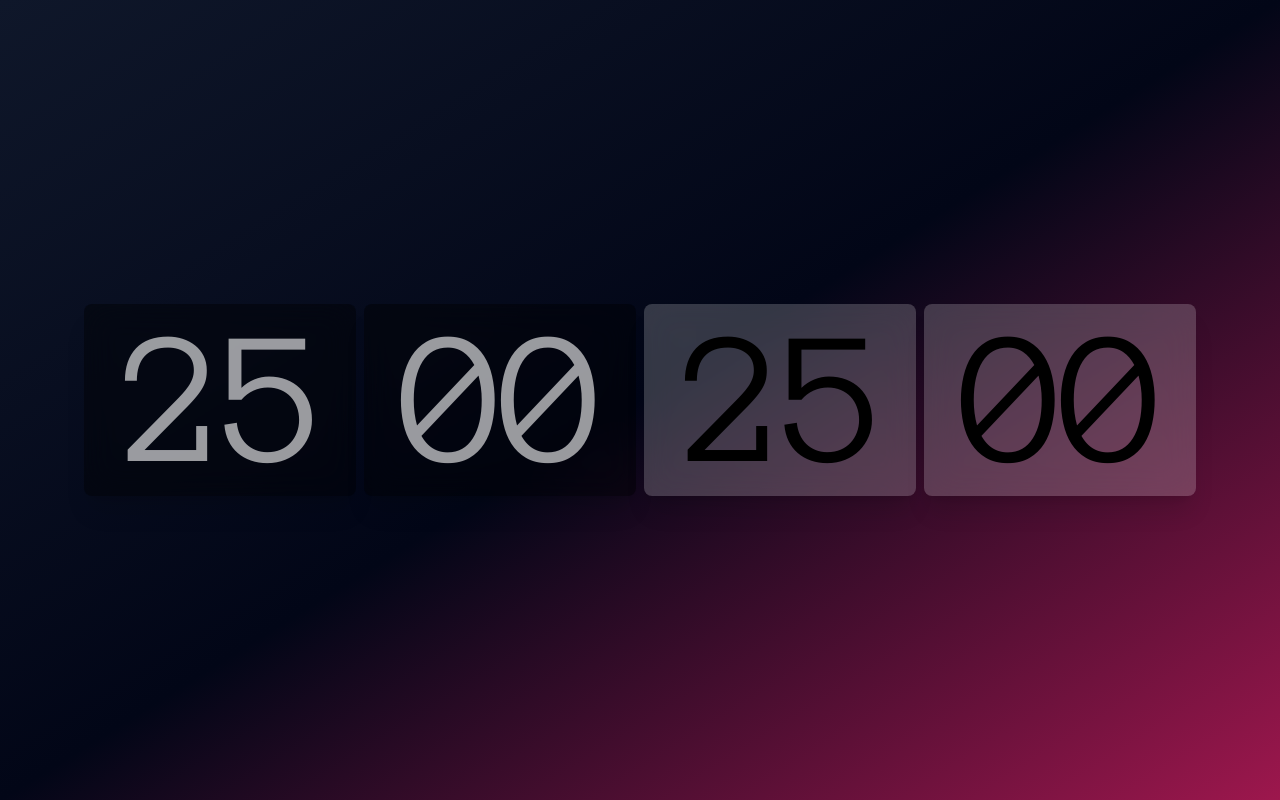
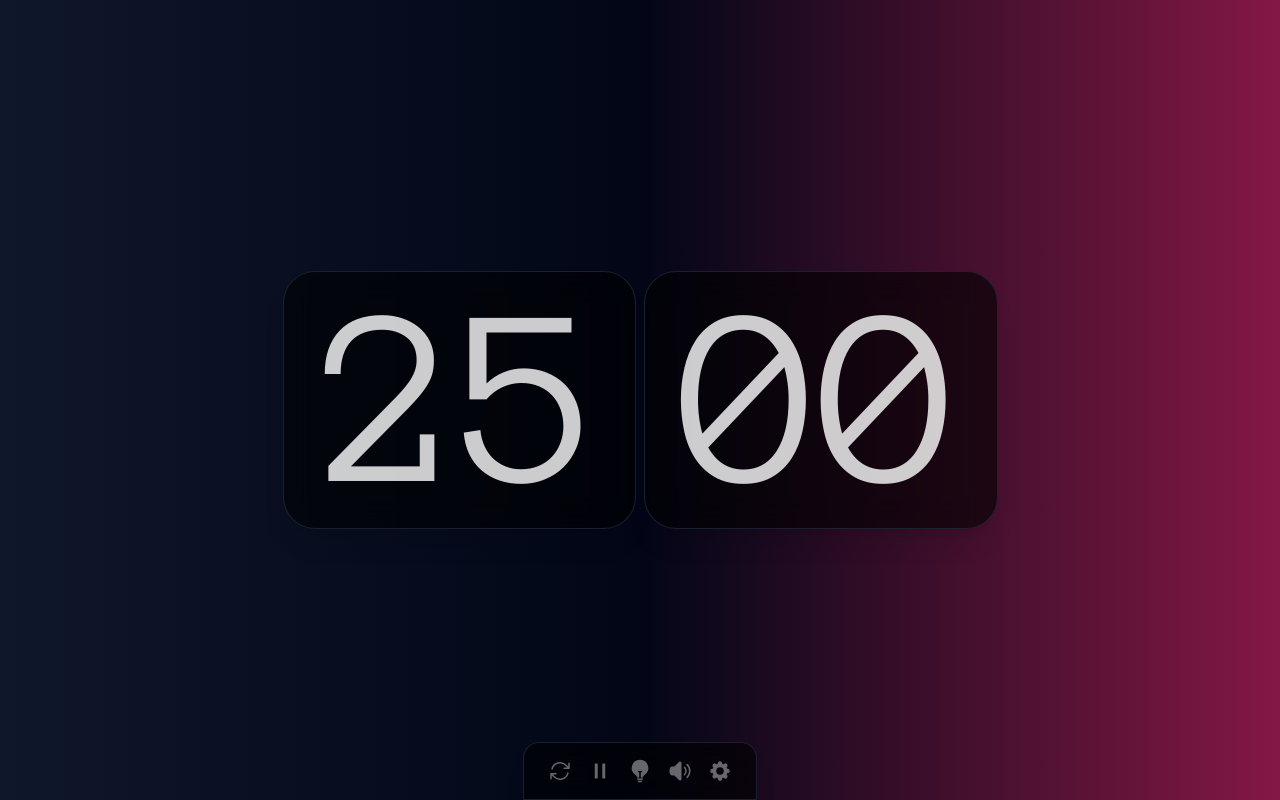
Before and after one commit to MarcusVeres/pomo-pro, a website: page index.html in a window 1280 px wide. Drawn offline with nearby package versions, Linux system fonts and the light colour scheme; files that its build step writes are made by us from their sources.

Commit message:
WIP design / layout

```diff
--- a/index.html
+++ b/index.html
@@ -11,22 +11,54 @@
 </head>
 <body>
 
-  <main class="flex items-center justify-center min-h-screen gap-2 bg-gradient-to-br from-slate-900 via-slate-950 to-pink-800">
+  <nav class="pt-4 pb-4 px-6 text-center border rounded-t-[16px] shadow-xl border-slate-800 bg-black/60 backdrop-blur-lg border-opacity-80 absolute bottom-0 left-1/2 transform -translate-x-1/2">
+    <ul class="flex flex-row gap-4 text-white/40">
+      <li class="transition-all duration-500 ease-in-out cursor-pointer hover:text-white">
+        <svg xmlns="http://www.w3.org/2000/svg" viewBox="0 0 24 24" fill="currentColor" class="size-6">
+          <path fill-rule="evenodd" d="M4.755 10.059a7.5 7.5 0 0 1 12.548-3.364l1.903 1.903h-3.183a.75.75 0 1 0 0 1.5h4.992a.75.75 0 0 0 .75-.75V4.356a.75.75 0 0 0-1.5 0v3.18l-1.9-1.9A9 9 0 0 0 3.306 9.67a.75.75 0 1 0 1.45.388Zm15.408 3.352a.75.75 0 0 0-.919.53 7.5 7.5 0 0 1-12.548 3.364l-1.902-1.903h3.183a.75.75 0 0 0 0-1.5H2.984a.75.75 0 0 0-.75.75v4.992a.75.75 0 0 0 1.5 0v-3.18l1.9 1.9a9 9 0 0 0 15.059-4.035.75.75 0 0 0-.53-.918Z" clip-rule="evenodd" />
+        </svg>
+      </li>
+      <li class="transition-all duration-500 ease-in-out cursor-pointer hover:text-white">
+        <svg xmlns="http://www.w3.org/2000/svg" viewBox="0 0 24 24" fill="currentColor" class="size-6">
+          <path fill-rule="evenodd" d="M6.75 5.25a.75.75 0 0 1 .75-.75H9a.75.75 0 0 1 .75.75v13.5a.75.75 0 0 1-.75.75H7.5a.75.75 0 0 1-.75-.75V5.25Zm7.5 0A.75.75 0 0 1 15 4.5h1.5a.75.75 0 0 1 .75.75v13.5a.75.75 0 0 1-.75.75H15a.75.75 0 0 1-.75-.75V5.25Z" clip-rule="evenodd" />
+        </svg>
+      </li>
+      <li class="transition-all duration-500 ease-in-out cursor-pointer hover:text-white">
+        <svg xmlns="http://www.w3.org/2000/svg" viewBox="0 0 24 24" fill="currentColor" class="size-6">
+          <path d="M12 .75a8.25 8.25 0 0 0-4.135 15.39c.686.398 1.115 1.008 1.134 1.623a.75.75 0 0 0 .577.706c.352.083.71.148 1.074.195.323.041.6-.218.6-.544v-4.661a6.714 6.714 0 0 1-.937-.171.75.75 0 1 1 .374-1.453 5.261 5.261 0 0 0 2.626 0 .75.75 0 1 1 .374 1.452 6.712 6.712 0 0 1-.937.172v4.66c0 .327.277.586.6.545.364-.047.722-.112 1.074-.195a.75.75 0 0 0 .577-.706c.02-.615.448-1.225 1.134-1.623A8.25 8.25 0 0 0 12 .75Z" />
+          <path fill-rule="evenodd" d="M9.013 19.9a.75.75 0 0 1 .877-.597 11.319 11.319 0 0 0 4.22 0 .75.75 0 1 1 .28 1.473 12.819 12.819 0 0 1-4.78 0 .75.75 0 0 1-.597-.876ZM9.754 22.344a.75.75 0 0 1 .824-.668 13.682 13.682 0 0 0 2.844 0 .75.75 0 1 1 .156 1.492 15.156 15.156 0 0 1-3.156 0 .75.75 0 0 1-.668-.824Z" clip-rule="evenodd" />
+        </svg>
+      </li>
+      <li class="transition-all duration-500 ease-in-out cursor-pointer hover:text-white">
+        <svg xmlns="http://www.w3.org/2000/svg" viewBox="0 0 24 24" fill="currentColor" class="size-6">
+          <path d="M13.5 4.06c0-1.336-1.616-2.005-2.56-1.06l-4.5 4.5H4.508c-1.141 0-2.318.664-2.66 1.905A9.76 9.76 0 0 0 1.5 12c0 .898.121 1.768.35 2.595.341 1.24 1.518 1.905 2.659 1.905h1.93l4.5 4.5c.945.945 2.561.276 2.561-1.06V4.06ZM18.584 5.106a.75.75 0 0 1 1.06 0c3.808 3.807 3.808 9.98 0 13.788a.75.75 0 0 1-1.06-1.06 8.25 8.25 0 0 0 0-11.668.75.75 0 0 1 0-1.06Z" />
+          <path d="M15.932 7.757a.75.75 0 0 1 1.061 0 6 6 0 0 1 0 8.486.75.75 0 0 1-1.06-1.061 4.5 4.5 0 0 0 0-6.364.75.75 0 0 1 0-1.06Z" />
+        </svg>
+      </li>
+      <li class="transition-all duration-500 ease-in-out cursor-pointer hover:text-white">
+        <svg xmlns="http://www.w3.org/2000/svg" viewBox="0 0 24 24" fill="currentColor" class="size-6">
+          <path fill-rule="evenodd" d="M11.828 2.25c-.916 0-1.699.663-1.85 1.567l-.091.549a.798.798 0 0 1-.517.608 7.45 7.45 0 0 0-.478.198.798.798 0 0 1-.796-.064l-.453-.324a1.875 1.875 0 0 0-2.416.2l-.243.243a1.875 1.875 0 0 0-.2 2.416l.324.453a.798.798 0 0 1 .064.796 7.448 7.448 0 0 0-.198.478.798.798 0 0 1-.608.517l-.55.092a1.875 1.875 0 0 0-1.566 1.849v.344c0 .916.663 1.699 1.567 1.85l.549.091c.281.047.508.25.608.517.06.162.127.321.198.478a.798.798 0 0 1-.064.796l-.324.453a1.875 1.875 0 0 0 .2 2.416l.243.243c.648.648 1.67.733 2.416.2l.453-.324a.798.798 0 0 1 .796-.064c.157.071.316.137.478.198.267.1.47.327.517.608l.092.55c.15.903.932 1.566 1.849 1.566h.344c.916 0 1.699-.663 1.85-1.567l.091-.549a.798.798 0 0 1 .517-.608 7.52 7.52 0 0 0 .478-.198.798.798 0 0 1 .796.064l.453.324a1.875 1.875 0 0 0 2.416-.2l.243-.243c.648-.648.733-1.67.2-2.416l-.324-.453a.798.798 0 0 1-.064-.796c.071-.157.137-.316.198-.478.1-.267.327-.47.608-.517l.55-.091a1.875 1.875 0 0 0 1.566-1.85v-.344c0-.916-.663-1.699-1.567-1.85l-.549-.091a.798.798 0 0 1-.608-.517 7.507 7.507 0 0 0-.198-.478.798.798 0 0 1 .064-.796l.324-.453a1.875 1.875 0 0 0-.2-2.416l-.243-.243a1.875 1.875 0 0 0-2.416-.2l-.453.324a.798.798 0 0 1-.796.064 7.462 7.462 0 0 0-.478-.198.798.798 0 0 1-.517-.608l-.091-.55a1.875 1.875 0 0 0-1.85-1.566h-.344ZM12 15.75a3.75 3.75 0 1 0 0-7.5 3.75 3.75 0 0 0 0 7.5Z" clip-rule="evenodd" />
+        </svg>
+      </li>
+    </ul>
+  </nav>
+
+  <main class="flex items-center justify-center min-h-screen gap-2 bg-gradient-to-r from-slate-900 via-slate-950 to-pink-900">
 
     <!-- BLACK BG -->
-    <div class="relative px-10 text-center rounded-lg shadow-xl bg-black/40 backdrop-blur-lg">
-      <h2 class="text-center font-mono font-normal text-[192px] -mr-2 p-0 leading-none tracking-tight text-white/60">
+    <div class="relative px-10 text-center border rounded-[32px] shadow-xl border-opacity-80 border-slate-800 bg-black/60 backdrop-blur-lg">
+      <h2 class="text-center font-mono font-normal text-[256px] -mr-2 p-0 leading-none tracking-normal text-white/80">
         25
       </h2>
     </div>
-    <div class="relative px-10 text-center rounded-lg shadow-xl bg-black/40 backdrop-blur-lg">
-      <h2 class="text-center font-mono font-normal text-[192px] -mr-2 p-0 leading-none tracking-tight text-white/60">
+    <div class="relative px-10 text-center border rounded-[32px] shadow-xl border-slate-800 bg-black/60 backdrop-blur-lg border-opacity-80">
+      <h2 class="text-center font-mono font-normal text-[256px] -mr-2 p-0 leading-none tracking-normal text-white/80">
         00
       </h2>
     </div>
 
     <!-- WHITE BG -->
-    <div class="relative px-10 text-center rounded-lg shadow-xl bg-white/20 backdrop-blur-lg">
+    <!-- <div class="relative px-10 text-center rounded-lg shadow-xl bg-white/20 backdrop-blur-lg">
       <h2 class="text-center font-mono font-normal text-[192px] -mr-2 p-0 leading-none tracking-tight text-black">
         25
       </h2>
@@ -36,7 +68,7 @@
         00
       </h2>
     </div>
-  </main>
+  </main> -->
 
 </body>
 </html>
```
